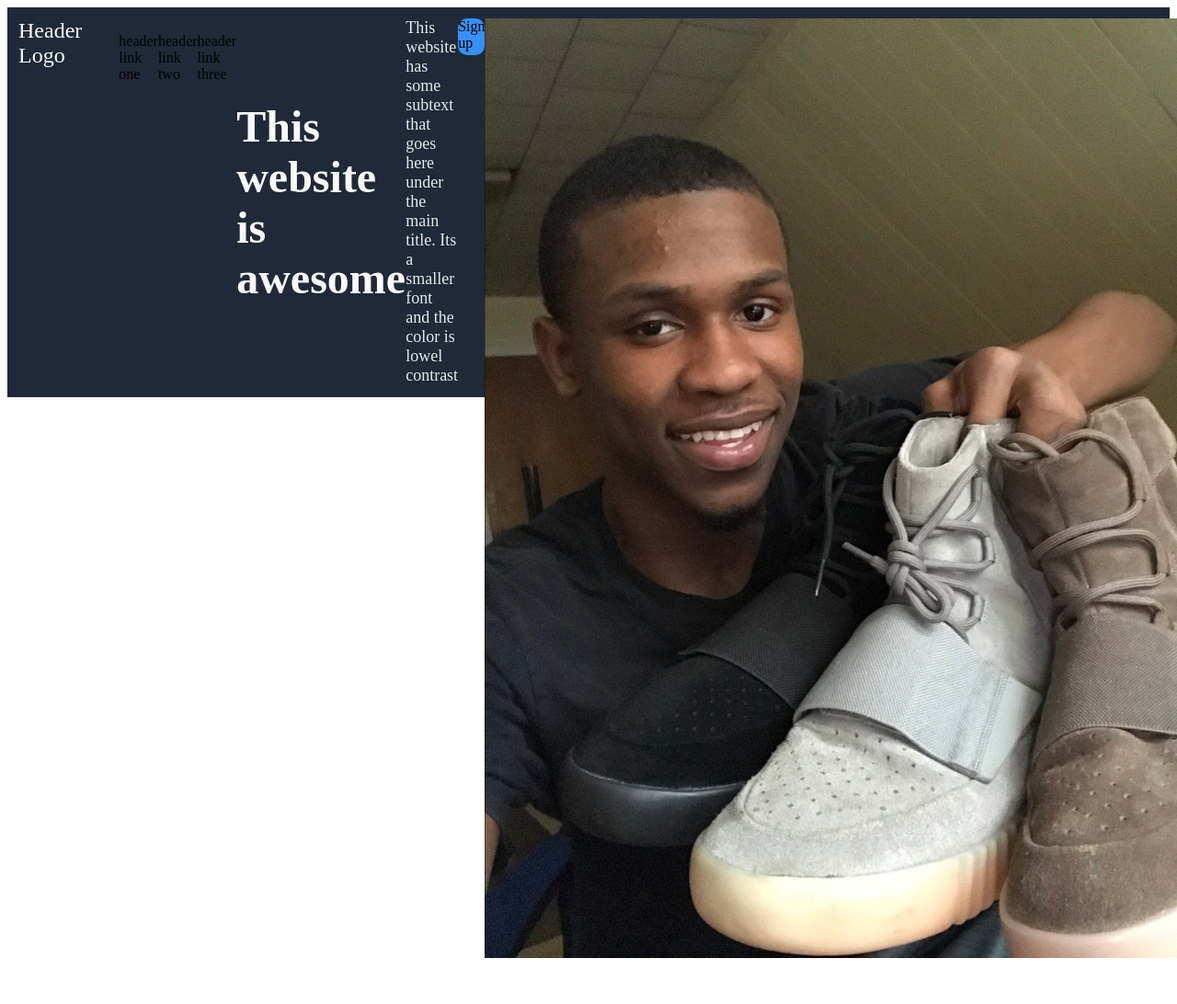
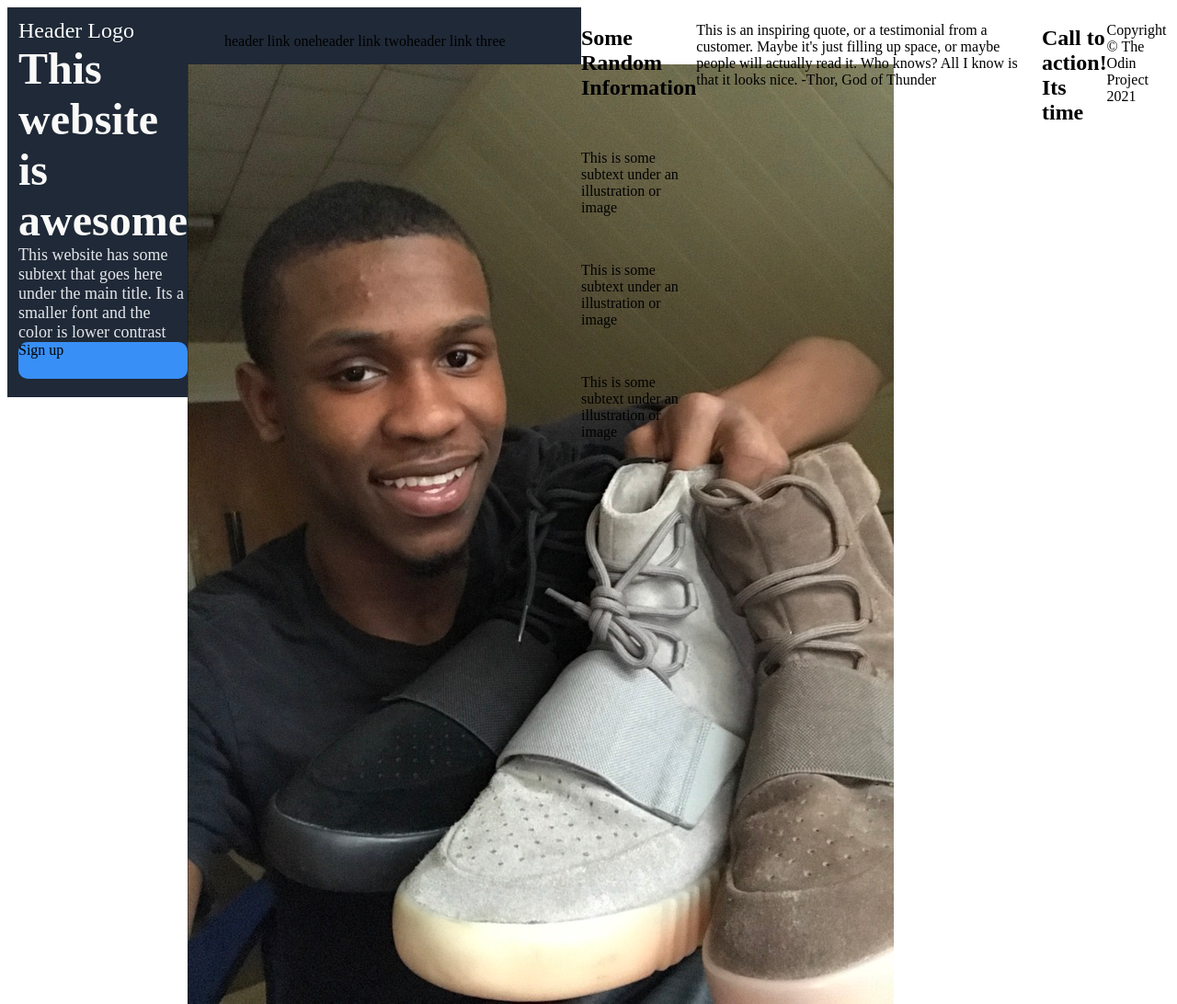
Before and after one commit to lordslimeball/odinlandingpage2-0, a plain HTML site: page index.html in a window 1280 px wide. Shown: the whole page at 92% size. Before the commit the page ends 1046 px from the top, so only its background shows below. Drawn offline with Linux system fonts and the light colour scheme.

Commit message:
added all html to page . now going to tweak it until it comes out correctly.

```diff
--- a/index.html
+++ b/index.html
@@ -7,19 +7,47 @@
     </head>
 
         <body>
+
+        <!-- Header of page-->
         <div class="header">
+            <div class="leftsideheader">
                 <div class="logo">Header Logo</div>
+                    <div class="herotext">This website is awesome</div>
+                        <div class="subtext">This website has some subtext that goes here under the main title. Its a smaller font and the color is lower
+                            contrast</div>
+                        <div class="signup">Sign up</div>
+            </div>
+            <div class="rightsideheader">
+
             <ul>
                 <li>header link one</li>
                 <li>header link two</li>
                 <li>header link three</li>
             </ul>
-            <div class="herotext">This website is awesome</div>
-                    <div class="subtext">This website has some subtext that goes here under the main title. Its a smaller font and the color is lowel
-                    contrast</div>
-                    <div class="signup">Sign up</div>
-                        <div class="threeyeezyheader"><img src="/images/mewith750s.jpeg" alt=""></div>
+                    <div class="threeyeezyheader"><img src="/images/mewith750s.jpeg" alt=""></div>
+            </div>
+        </div>
 
+        <!-- body of page-->
+        <div class="body">
+            <div class="h2body"> <h2>Some Random Information </h2> </div>
+             <div class="imgs"> <img src=""> <p>This is some subtext under an illustration or image</p> <img src=""> <p>This is some subtext under an illustration or image</p> <img src=""> <p>This is some subtext under an illustration or image</p><img src=""> </div>
+        </div>
+
+        <!-- quote section of page-->
+        <div class="quotesection">
+            <div class="quotetext"> <p>This is an inspiring quote, or a testimonial from a customer. Maybe it's just filling up space, or maybe people will actually read it. Who knows? All I know
+                is that it looks nice.
+                -Thor, God of Thunder</p></div>
+        </div>
+
+        <!-- call to action part of page-->
+        <div class="calltoaction"> <h2>Call to action! Its time</h2></div>
+
+
+        <!-- footer of page-->
+        <div class="footer">
+            <div class="footertext"> <p>Copyright © The Odin Project 2021</p></div>
         </div>
 
 
@@ -34,6 +62,9 @@
 
 
 
+
+
+    </div>
         </body>
 
 </html>
```
